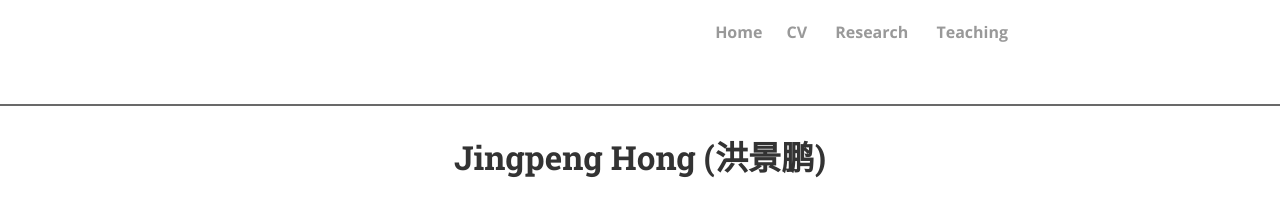
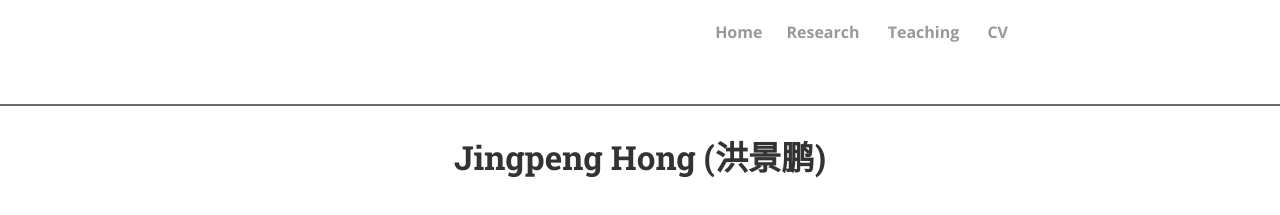
Before and after one commit to JingpengHong/JingpengHong.github.io, a Jekyll site: the page built from index.html, in a window 1280 px wide. Shown: the top 215 px of the page. Built offline with Jekyll 4.4.1, drawn with Linux system fonts in a browser that asks for light colours; nearby versions of some CDN libraries; the list of posts is cut into pages by our own code; comment, search, counter and statistics services are not loaded; a style sheet for code colours, icons or effects is not loaded.

Commit message:
Update header.html

```diff
--- a/_includes/header.html
+++ b/_includes/header.html
@@ -6,9 +6,9 @@
     <nav role="navigation">
       <ul id="js-navigation-menu" class="navigation-menu show">
       <li class="nav-link"><a href="{{ site.baseurl }}/" class="logo"><strong>Home</strong></a>
-      <li class="nav-link"><a href="https://JingpengHong.github.io/files/CV_Jingpeng.pdf"><strong>CV</strong></a>
       <li class="nav-link"><a href="https://JingpengHong.github.io/research"><strong>Research</strong></a>
       <li class="nav-link"><a href="https://JingpengHong.github.io/teaching"><strong>Teaching</strong></a>
+      <li class="nav-link"><a href="https://JingpengHong.github.io/files/Jingpeng_CV.pdf"><strong>CV</strong></a>
       </ul>
     </nav>
   </div>
```
